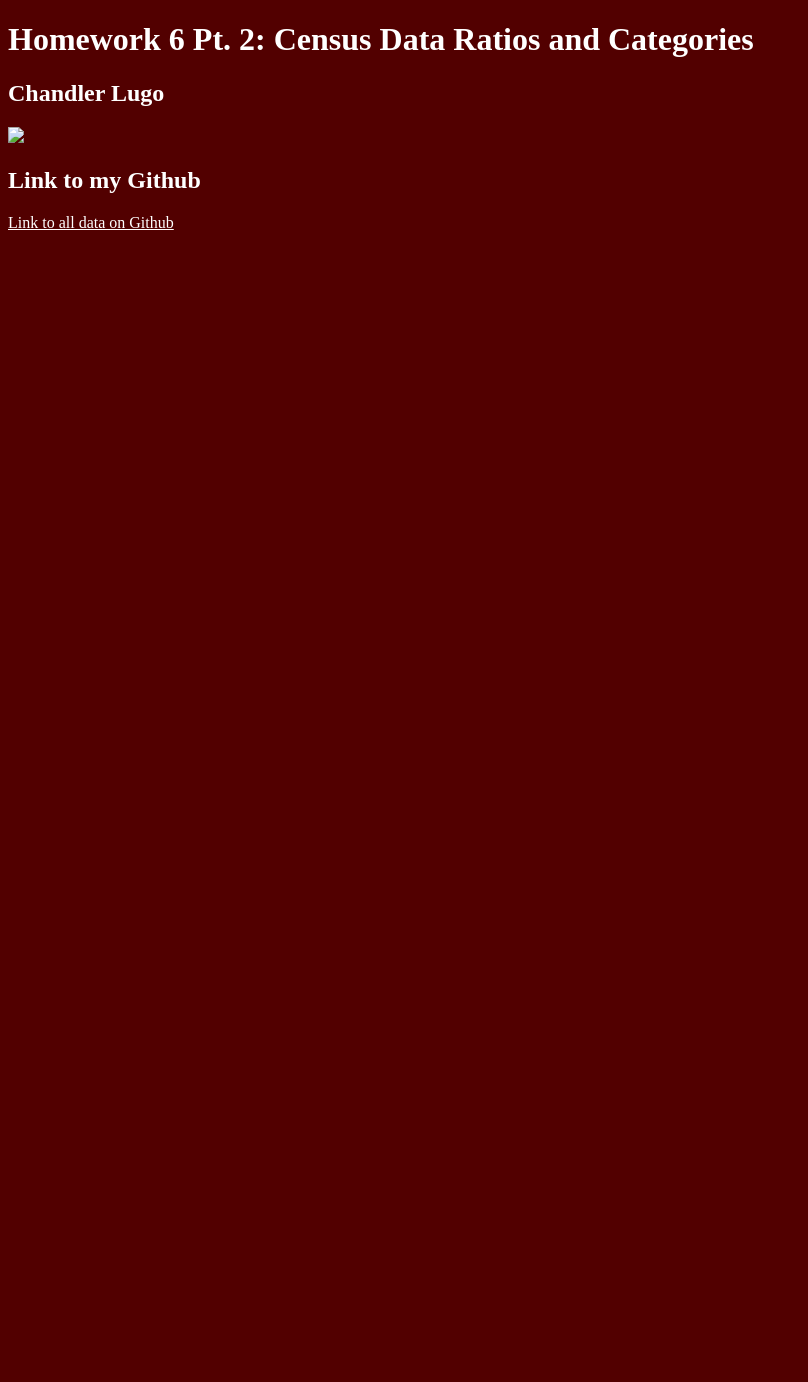
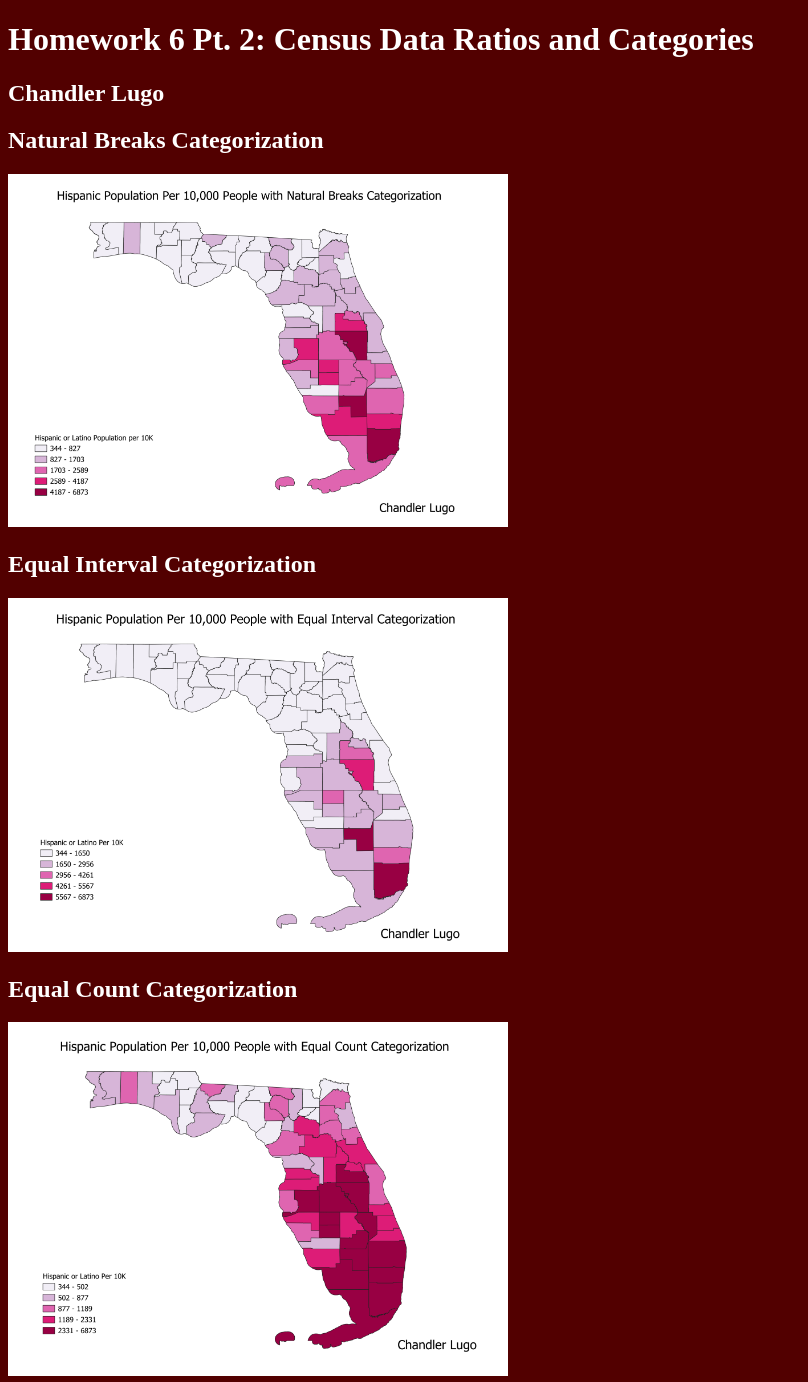
Before and after one commit to ChandlerLugo/Homework6_Pt2, a plain HTML site: page index.html in a window 1280 px wide. Shown: the top 1382 px of the page, without its empty margins (0-808 px from the left). Before the commit the page ends 800 px from the top, so only its background shows below. Drawn offline with Linux system fonts and the light colour scheme.

Commit message:
Added maps

```diff
--- a/index.html
+++ b/index.html
@@ -11,10 +11,20 @@
 <h2 style="color:white">Chandler Lugo</h2>
 <h3 style="color:white"> </h3>
 <!-- Your map goes here -->
-<a href="Lugo_Homework6Map.png" style="color:white">
-    <img src="Lugo_Homework6Map.png" width='500px'>
+<h2 style="color:white">Natural Breaks Categorization</h2>
+<a href="Homework6Pt2Map1.png" style="color:white">
+    <img src="Homework6Pt2Map1.png" width='500px'>
     </a>
 
+<h2 style="color:white">Equal Interval Categorization</h2>
+    <a href="Homework6Pt2Map2.png" style="color:white">
+      <img src="Homework6Pt2Map2.png" width='500px'>
+      </a>
+
+<h2 style="color:white">Equal Count Categorization</h2>
+<a href="Homework6Pt2Map3.png" style="color:white">
+    <img src="Homework6Pt2Map3.png" width='500px'>
+    </a>
 <!-- Link to your shapefile in Github and you CSV -->
 <h2 style="color:white">Link to my Github </h2>
   <a href="https://github.com/ChandlerLugo/Homework6_Pt2" style="color:white">Link to all data on Github</a>
```
Also changed, not shown: Homework6Pt2Map1.png (added), Homework6Pt2Map2.png (added), Homework6Pt2Map3.png (added).
